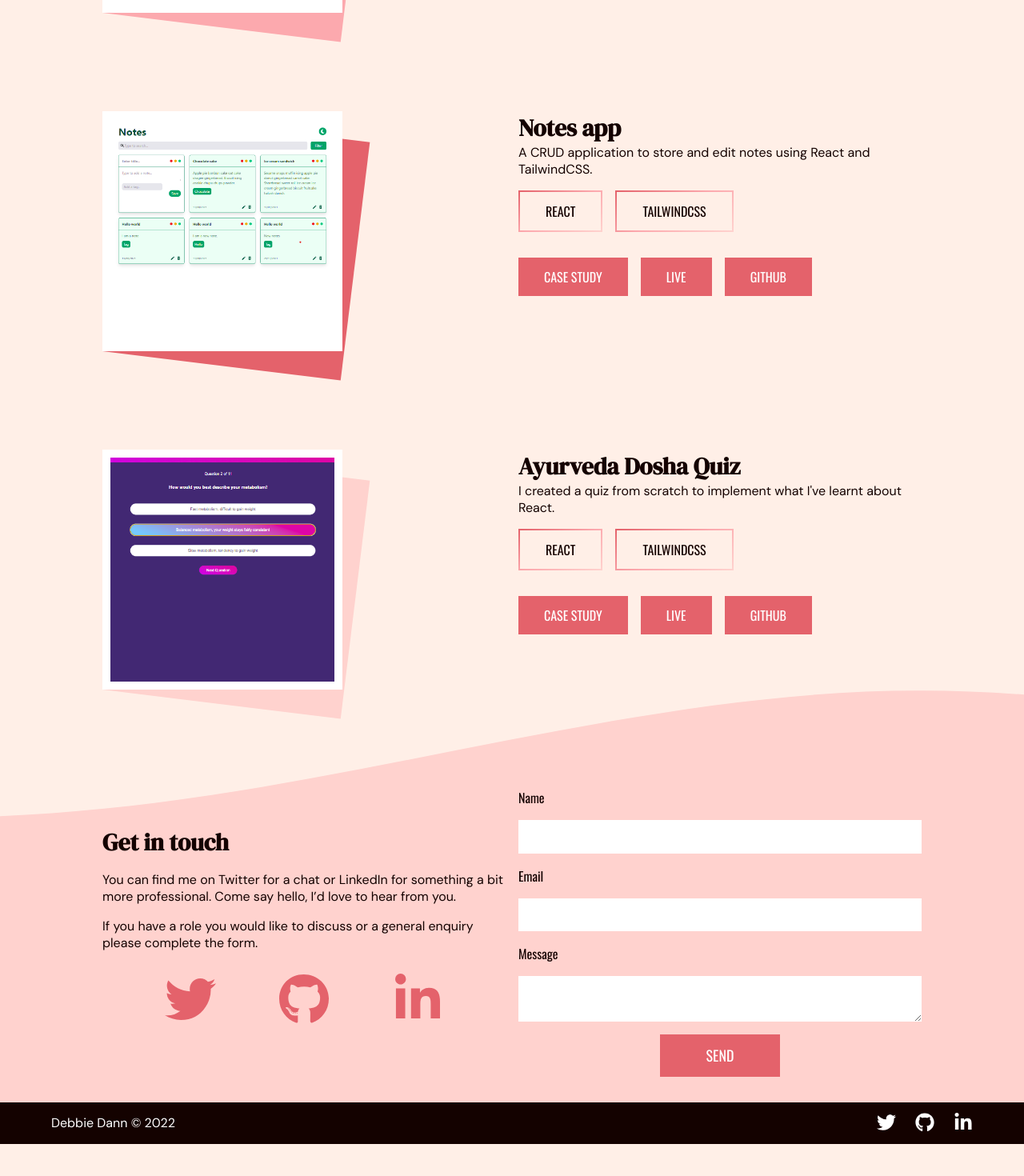
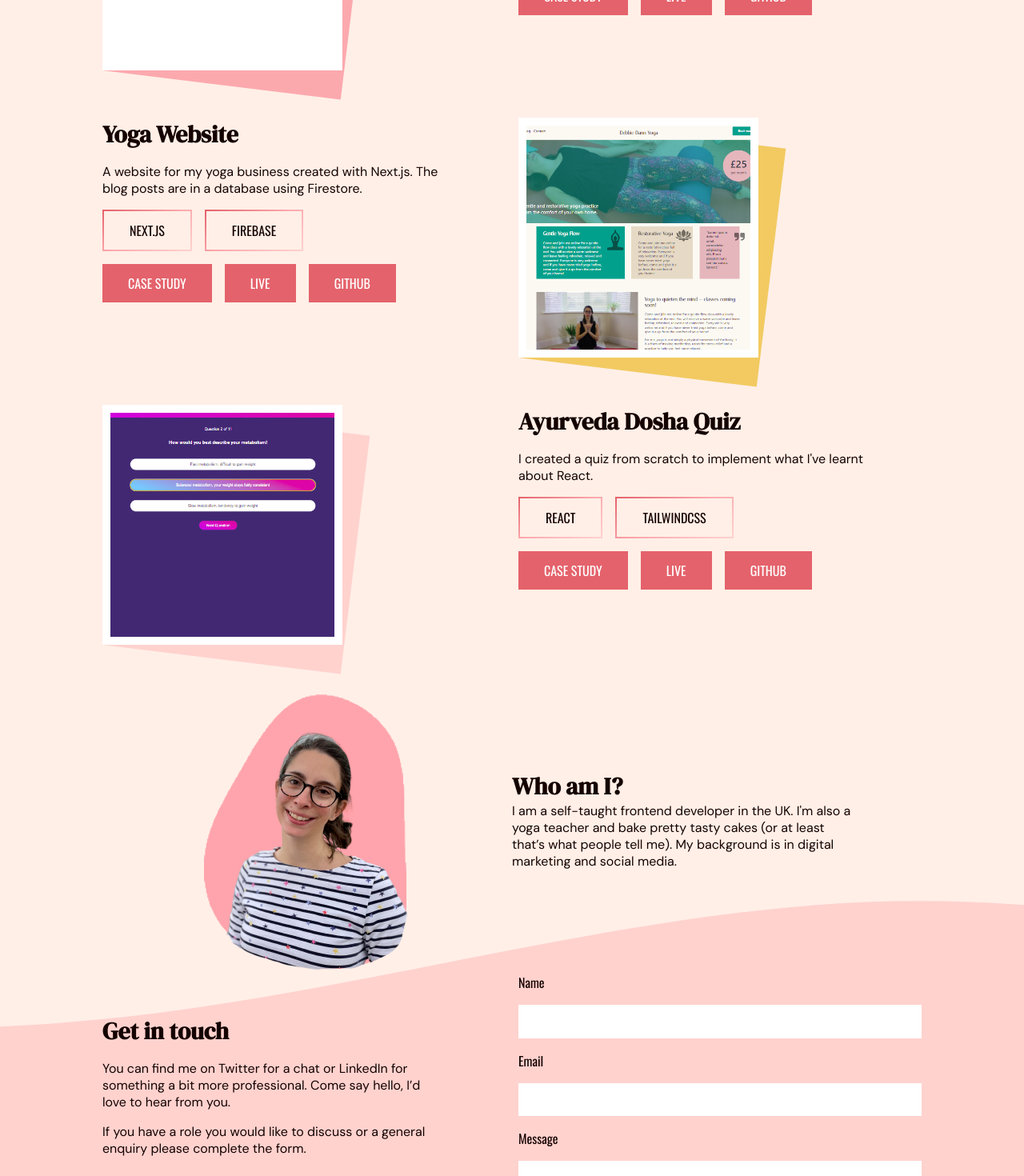
Before and after one commit to danndigital/debbie-portfolio-2021, a React (Create React App) app: page /home in a window 1280 px wide. Shown: the part 1040-2510 px from the top of the page at 80% size. Before the commit the page ends 2470 px from the top, so only its background shows below. Built offline with nearby package versions, Linux system fonts and the light colour scheme.

Commit message:
added about me section

```diff
--- a/src/App.css
+++ b/src/App.css
@@ -3,6 +3,7 @@
   --pale-pink: #ffd2ce;
   --medium-pink: #fca9ae;
   --dark-pink: #e4626b;
+  --yellow: #F2CA61;
   --black: #140200;
 }
 
@@ -246,25 +247,37 @@ a:focus {
 
 /* ========== PROJECTS ========== */
 
+
 .projects-title {
   text-align: center;
-  margin: 1em;
+  margin: 2em;
 }
 
 .project-card {
   display: flex;
+  flex-direction: column;
   justify-content: start;
   align-content: center;
   gap: 1em;
-  margin-bottom: 10em;
+  margin-bottom: 2em;
+}
+
+.swap {
+  order: -1;
 }
 
 .project-details {
   display: flex;
   flex-direction: column;
+  justify-content: center;
+  gap: 1em;
   margin-bottom: 2em;
   flex-grow: 1;
   flex-basis: 0;
+}
+
+.project-copy {
+  width: 90%;
 }
 
 .project-tech {
@@ -283,11 +296,9 @@ a:focus {
     var(--pale-pink)
   ) 1;
   padding: 0.75em 2em;
-  margin-top: 1em;
 }
 
 .project-links {
-  margin-top: 2em;
   display: flex;
   gap: 1em;
 }
@@ -333,18 +344,56 @@ a:focus {
 .mid {
   background-color: var(--medium-pink);
 }
-.dark {
-  background-color: var(--dark-pink);
+.yellow {
+  background-color: var(--yellow);
 }
 .pale {
   background-color: var(--pale-pink);
+}
+
+@media only screen and (min-width: 768px) {
+ .project-card {
+   flex-direction: row;
+   margin-bottom: 6em;
+ }
+}
+
+/* ========== ABOUT ========== */
+
+.about {
+  display: flex;
+  flex-direction: column;
+   gap: 1em;
+  justify-content: center;
+}
+
+
+.about-me-copy {
+   width: 90%;
+   margin-bottom: 2em;
+}
+
+
+@media only screen and (min-width: 600px) {
+.about {
+   display: grid;
+    grid-template-columns: 1fr 1fr;
+    gap: 1em 0;
+    justify-items: center;
+    align-items: center;
+}
+
+.about-me-copy {
+   width: 85%;
+}
+
 }
 
 /* ========== CONTACT ========== */
 
 .contact-section {
   display: flex;
-  flex-direction: row;
+  flex-direction: column;
   gap: 1em;
   align-items: center;
 }
@@ -355,6 +404,10 @@ a:focus {
   display: flex;
   flex-direction: column;
   gap: 1em;
+}
+
+.contact-copy p {
+  width: 90%;
 }
 
 .contact-social {
@@ -372,8 +425,8 @@ a:focus {
 }
 
 .contact-form {
-  flex-grow: 1;
-  flex-basis: 0;
+  width: 100%;
+  margin-bottom: 2em;
 }
 
 form {
@@ -409,3 +462,17 @@ input, textarea {
   -webkit-transition: all 0.5s ease;
   transition: all 0.5s ease;
 }
+
+@media only screen and (min-width: 768px) {
+ .contact-section {
+   flex-direction: row;
+ }
+
+.contact-form {
+  flex-grow: 1;
+  flex-basis: 0;
+}
+.contact-copy p {
+  width: 85%;
+}
+}
--- a/src/App.js
+++ b/src/App.js
@@ -1,5 +1,4 @@
 import { Routes, Route } from "react-router-dom";
-
 import Nav from "./components/Nav";
 import Footer from "./components/Footer"
 import Home from "./components/Home"
--- /dev/null
+++ b/src/components/About.js
@@ -0,0 +1,21 @@
+const About = () => {
+    return (
+      <section id="about-section" className="about">
+        <img
+          src="../images/debbie-dann.png"
+          alt="debbie dann"
+          className="about-img"
+        />
+        <div className="about-me">
+          <h3>Who am I?</h3>
+          <p className="about-me-copy">
+            I am a self-taught frontend developer in the UK. I'm also a yoga
+            teacher and bake pretty tasty cakes (or at least that’s what people
+            tell me). My background is in digital marketing and social media.
+          </p>
+        </div>
+      </section>
+    );
+}
+
+export default About;
--- a/src/components/Contact.js
+++ b/src/components/Contact.js
@@ -26,7 +26,7 @@ const Contact = () => {
   };
 
   return (
-    <section className="contact-section">
+    <section id="contact" className="contact-section">
       <div className="contact-copy">
         <h3>Get in touch</h3>
         <p>
--- a/src/components/Home.js
+++ b/src/components/Home.js
@@ -2,6 +2,7 @@ import Header from "./Header";
 import Skills from "./Skills"
 import Projects from "./Projects"
 import Contact from "./Contact"
+import About from "./About"
 
 const Home = () => {
   return (
@@ -9,6 +10,7 @@ const Home = () => {
       <Header />
       <Skills />
       <Projects />
+      <About />
       <Contact />
     </main>
   );
--- a/src/components/Nav.js
+++ b/src/components/Nav.js
@@ -10,9 +10,9 @@ const Nav = () => {
       <div className="links">
         <div className="nav-links">
           <Link to="home">Home</Link>
-          <a href="/">Projects</a>
-          <a href="/">About</a>
-          <a href="/">Contact</a>
+          <a href="#projects">Projects</a>
+          <a href="#about-section">About</a>
+          <a href="#contact">Contact</a>
         </div>
         <div className="social-links">
           <a
--- a/src/components/Projects.js
+++ b/src/components/Projects.js
@@ -2,7 +2,7 @@ import { Link } from "react-router-dom";
 
 const Projects = () => {
   return (
-    <section>
+    <section id="projects">
       <h2 className="projects-title">Projects</h2>
       <div className="projects">
         <article className="project-card">
@@ -37,21 +37,21 @@ const Projects = () => {
         <article className="project-card">
           <div className="project-img-container">
             <img
-              src="../images/notes.png"
+              src="../images/yoga-website.png"
               alt="Notes App"
               className="project-img"
             />
-            <div className="project-img-background dark"></div>
+            <div className="project-img-background yellow"></div>
           </div>
-          <div className="project-details">
-            <h3 className="project-title">Notes app</h3>
+          <div className="project-details swap">
+            <h3 className="project-title">Yoga Website</h3>
             <p className="project-copy">
-              A CRUD application to store and edit notes using React and
-              TailwindCSS.
+              A website for my yoga business created with Next.js. The blog
+              posts are in a database using Firestore.
             </p>
             <div className="project-tech">
-              <p>React</p>
-              <p>TailwindCSS</p>
+              <p>Next.js</p>
+              <p>Firebase</p>
             </div>
             <div className="project-links">
               <a href="/">Case study</a>
@@ -72,7 +72,7 @@ const Projects = () => {
           </div>
           <div className="project-details">
             <h3 className="project-title">Ayurveda Dosha Quiz</h3>
-            <p>
+            <p className="project-copy">
               I created a quiz from scratch to implement what I've learnt about
               React.
             </p>
```
